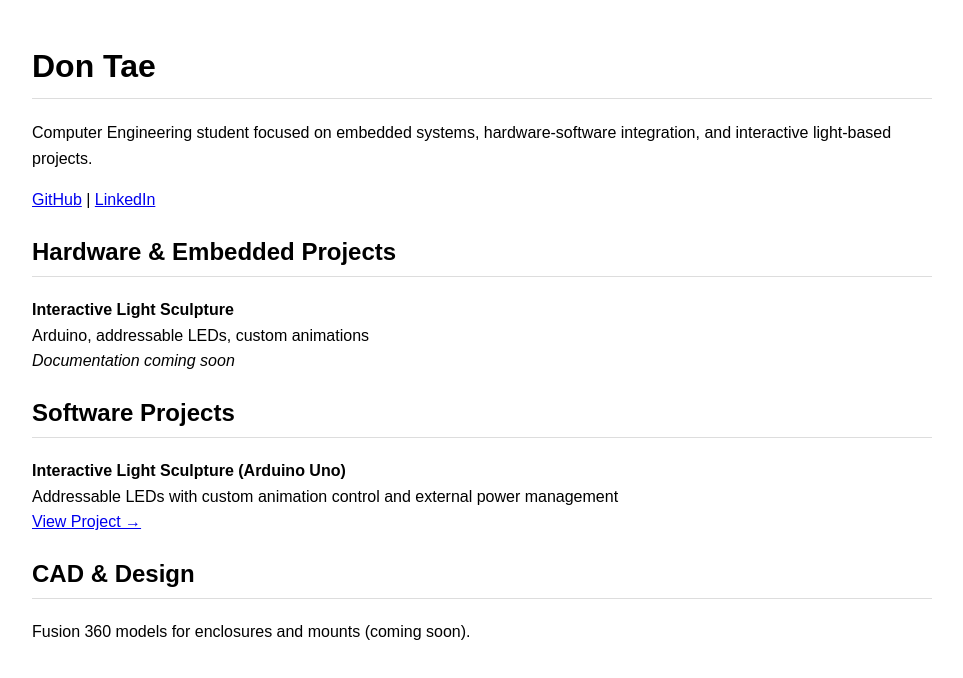
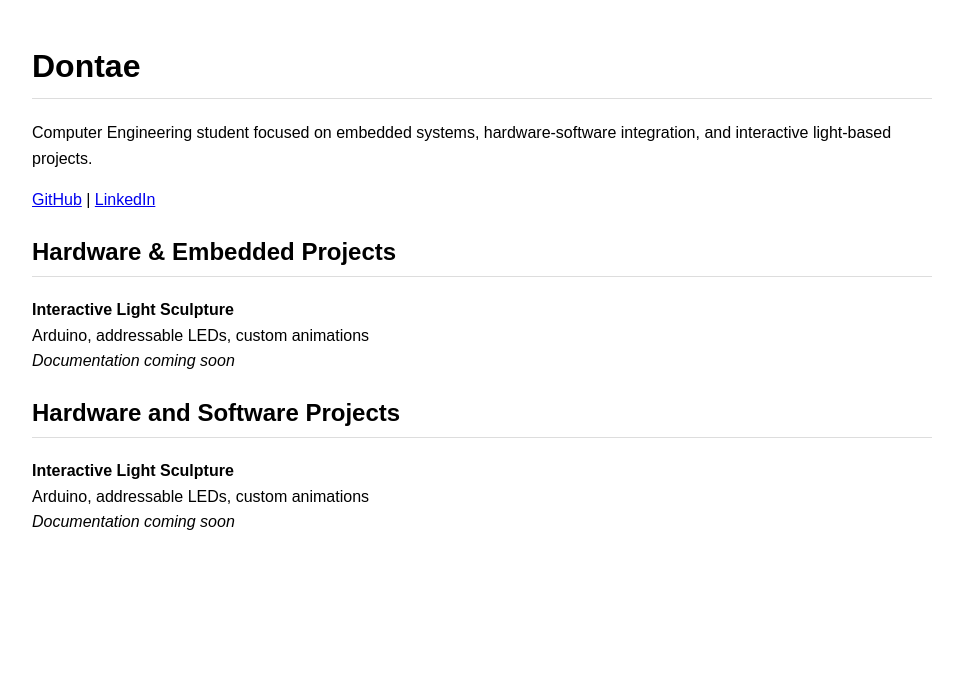
Before and after one commit to re1tub/yourusername.github.io, a plain HTML site: page index.html in a window 1280 px wide. Shown: the whole page, without its empty margins (158-1121 px from the left). Drawn offline with Linux system fonts and the light colour scheme.

Commit message:
Update index.html

```diff
--- a/index.html
+++ b/index.html
@@ -23,12 +23,12 @@
 </head>
 <body>
 
-<h1>Don Tae</h1>
+<h1>Dontae</h1>
 <p>Computer Engineering student focused on embedded systems, hardware-software integration, and interactive light-based projects.</p>
 
 <p>
-  <a href="https://github.com/YOURUSERNAME">GitHub</a> |
-  <a href="https://linkedin.com/in/YOURPROFILE">LinkedIn</a>
+  <a href="https://github.com/re1tub">GitHub</a> |
+  <a href="https://www.linkedin.com/in/dontae-butler-262b19393/">LinkedIn</a>
 </p>
 
 <h2>Hardware & Embedded Projects</h2>
@@ -39,16 +39,12 @@
   <em>Documentation coming soon</em>
 </div>
 
-<h2>Software Projects</h2>
+<h2>Hardware and Software Projects</h2>
 
 <div class="project">
-  <strong>Interactive Light Sculpture (Arduino Uno)</strong><br>
-  Addressable LEDs with custom animation control and external power management<br>
-  <a href="https://github.com/YOURUSERNAME/arduino-light-sculpture">View Project →</a>
+  <strong>Interactive Light Sculpture</strong><br>
+  Arduino, addressable LEDs, custom animations<br>
+  <em>Documentation coming soon</em>
 </div>
 
-<h2>CAD & Design</h2>
-<p>Fusion 360 models for enclosures and mounts (coming soon).</p>
-
 </body>
-</html>
```
